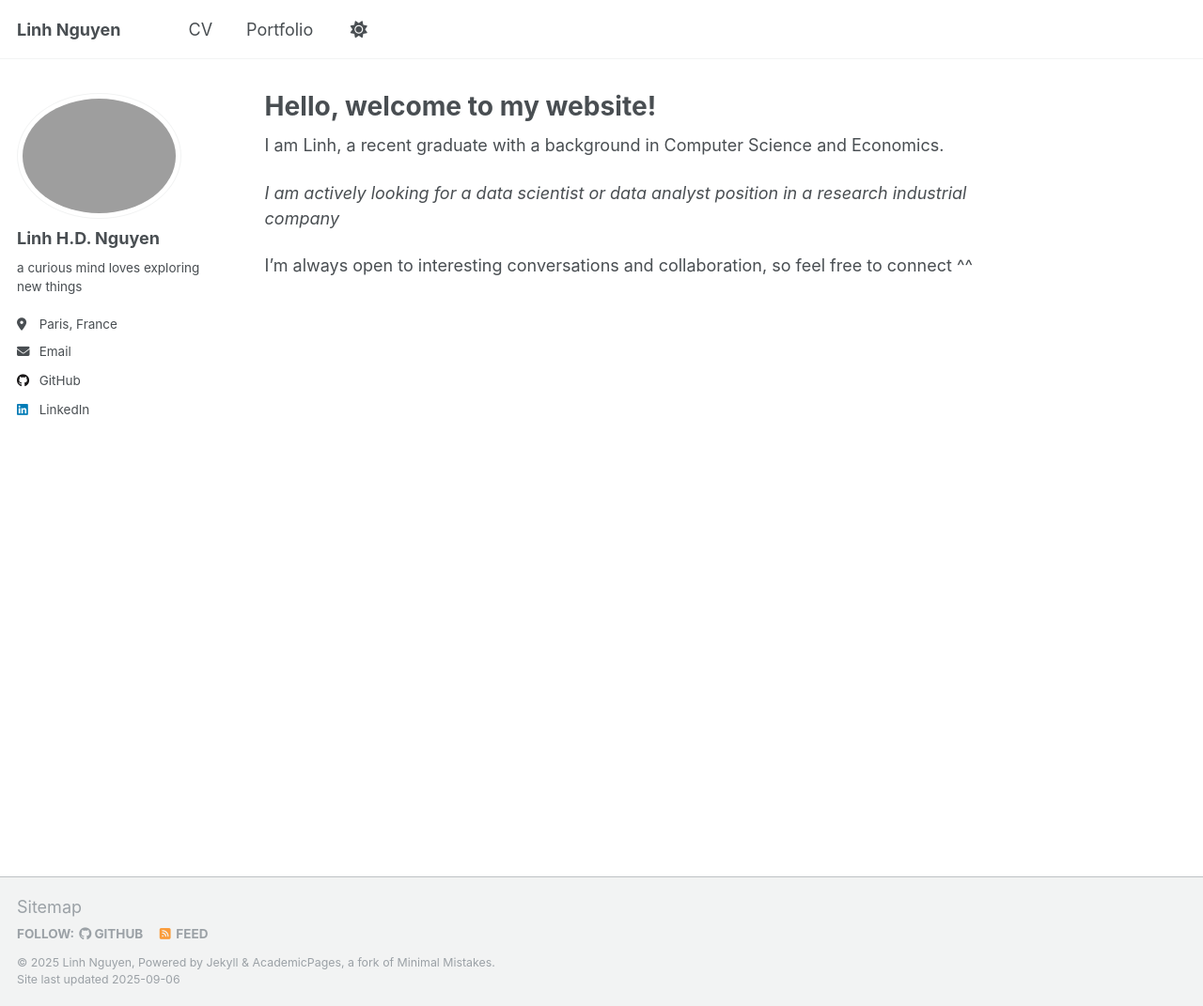
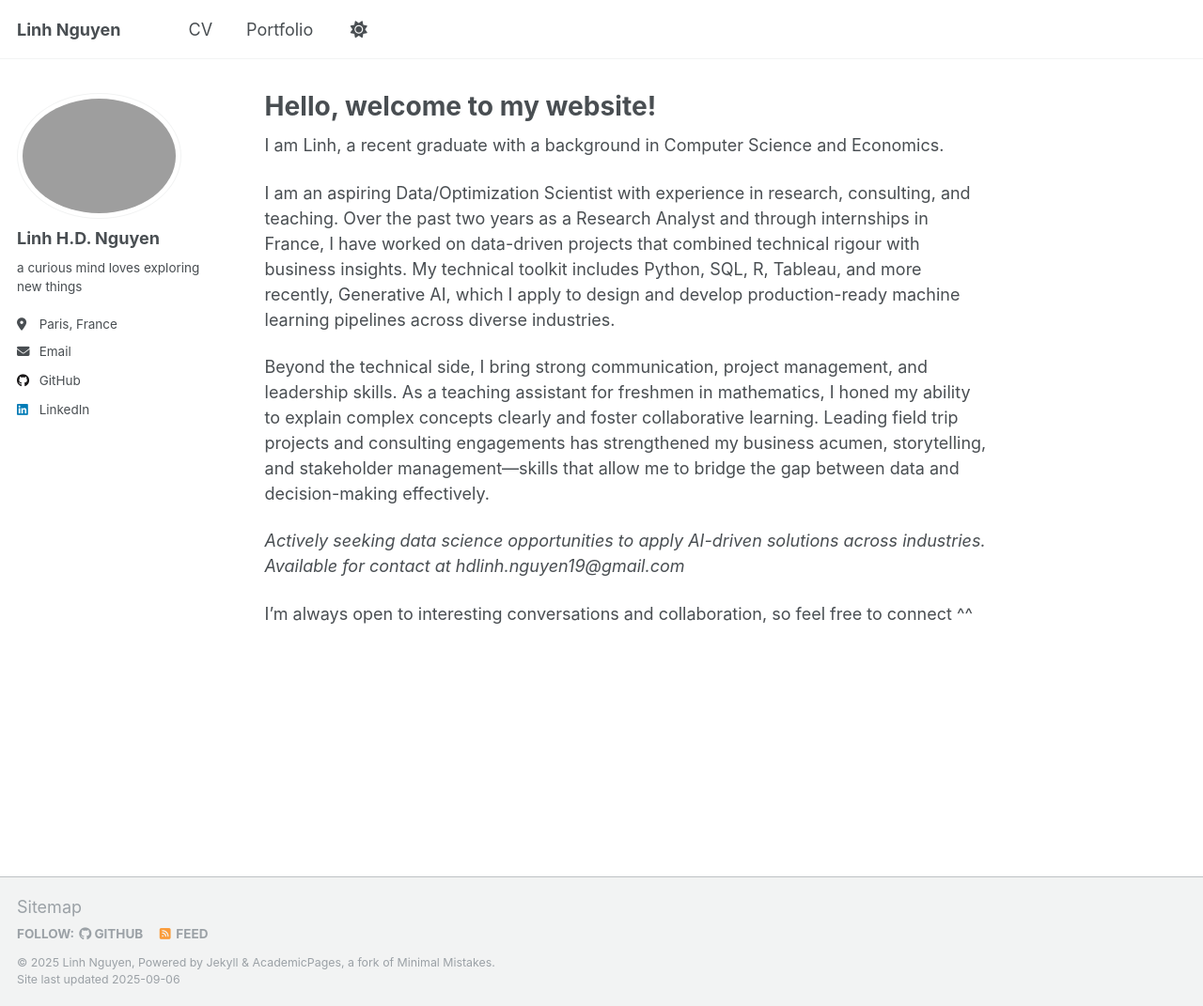
Before and after one commit to hdlinhnguyen/hdlinhnguyen.github.io, a Jekyll site: the page built from _pages/about.md, in a window 1280 px wide and 1071 px high. Shown: the whole window at 94% size. Built offline with Jekyll 4.4.1, drawn with Linux system fonts in a browser that asks for light colours; a script that is not in the unit is left out.

Commit message:
Update about.md

```diff
--- a/_pages/about.md
+++ b/_pages/about.md
@@ -9,6 +9,10 @@ redirect_from:
 
 I am Linh, a recent graduate with a background in Computer Science and Economics.
 
-*I am actively looking for a data scientist or data analyst position in a research industrial company*
+I am an aspiring Data/Optimization Scientist with experience in research, consulting, and teaching. Over the past two years as a Research Analyst and through internships in France, I have worked on data-driven projects that combined technical rigour with business insights. My technical toolkit includes Python, SQL, R, Tableau, and more recently, Generative AI, which I apply to design and develop production-ready machine learning pipelines across diverse industries.
+
+Beyond the technical side, I bring strong communication, project management, and leadership skills. As a teaching assistant for freshmen in mathematics, I honed my ability to explain complex concepts clearly and foster collaborative learning. Leading field trip projects and consulting engagements has strengthened my business acumen, storytelling, and stakeholder management—skills that allow me to bridge the gap between data and decision-making effectively.
+
+*Actively seeking data science opportunities to apply AI-driven solutions across industries. Available for contact at hdlinh.nguyen19@gmail.com*
 
 I'm always open to interesting conversations and collaboration, so feel free to connect ^^
```
